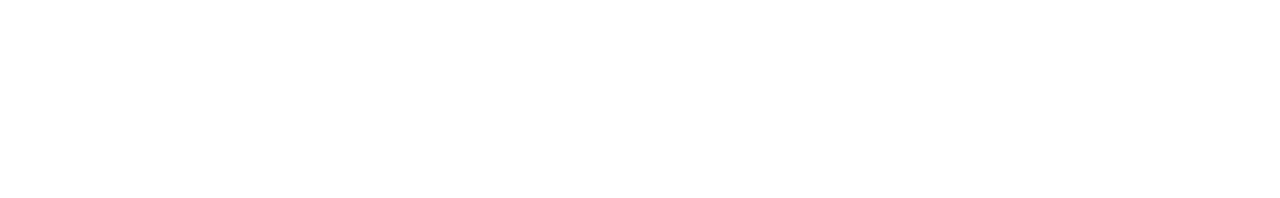
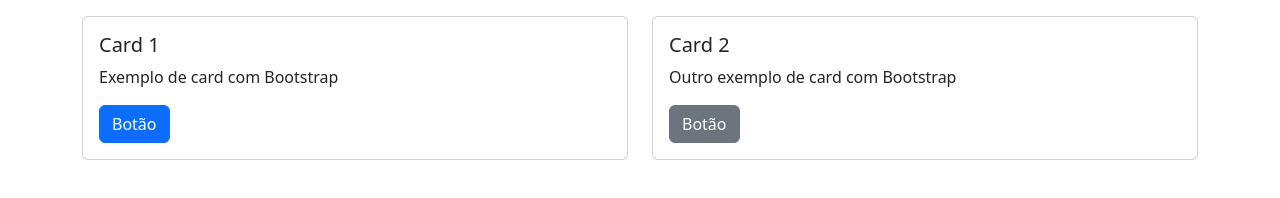
Before and after one commit to modesto-08/bootstrap_base, a plain HTML site: page ex5_cards/ex5.html in a window 1280 px wide. Drawn offline with nearby package versions, Linux system fonts and the light colour scheme.

Commit message:
Exemplos-concluído

```diff
--- a/ex4_formulario-sub-css/styles.css
+++ b/ex4_formulario-sub-css/styles.css
@@ -15,7 +15,7 @@
     border: #3498db;
 }
 
-.form-control.custon-input {
+.form-control.custom-input {
     border: 3px solid #e74c3c;
     border-radius: 15px;
     background-color: rgba(255, 255, 255, 0.9);
@@ -38,7 +38,7 @@
     border: none;
 }
 
-.bnt.bnt-primary.custom-button:hover {
+.btn.btn-primary.custom-button:hover {
     transform: translateY(-5px);
     box-shadow: 0 10px 20px rgba(231, 76, 60, 0.4);
 }
--- a/ex5_cards/ex5.html
+++ b/ex5_cards/ex5.html
@@ -4,13 +4,40 @@
     <meta charset="UTF-8">
     <meta name="viewport" content="width=device-width, initial-scale=1.0">
     <title>Cards Bootstrap</title>
+
+    <!-- Bootstrap via CDN-->
     <link href="https://cdn.jsdelivr.net/npm/bootstrap@5.3.0/dist/css/bootstrap.min.css" rel="stylesheet">
 </head>
 <body>
 
 
   <!-- 1ª Digitação (Aqui) -->
+   <div class="container mt-3">
+    <div class="row">
+      <div class="col-sm-6">
+        <div class="card">
+          <div class="card-body">
+            <h5 class="card-title">Card 1</h5>
+            <p class="card-text">Exemplo de card com Bootstrap</p>
+            <a href="#" class="btn btn-primary">Botão</a>
+          </div>
+        </div>
+      </div>
 
+      <div class="col-sm-6">
+        <div class="card">
+          <div class="card-body">
+            <h5 class="card-title">Card 2</h5>
+            <p class="card-text">Outro exemplo de card com Bootstrap</p>
+            <a href="#" class="btn btn-secondary">Botão</a>
+          </div>
+        </div>
+      </div>
+
+
+
+    </div>
+   </div>
 
     <script src="https://cdn.jsdelivr.net/npm/bootstrap@5.3.0/dist/js/bootstrap.bundle.min.js"></script>
 </body>
```
